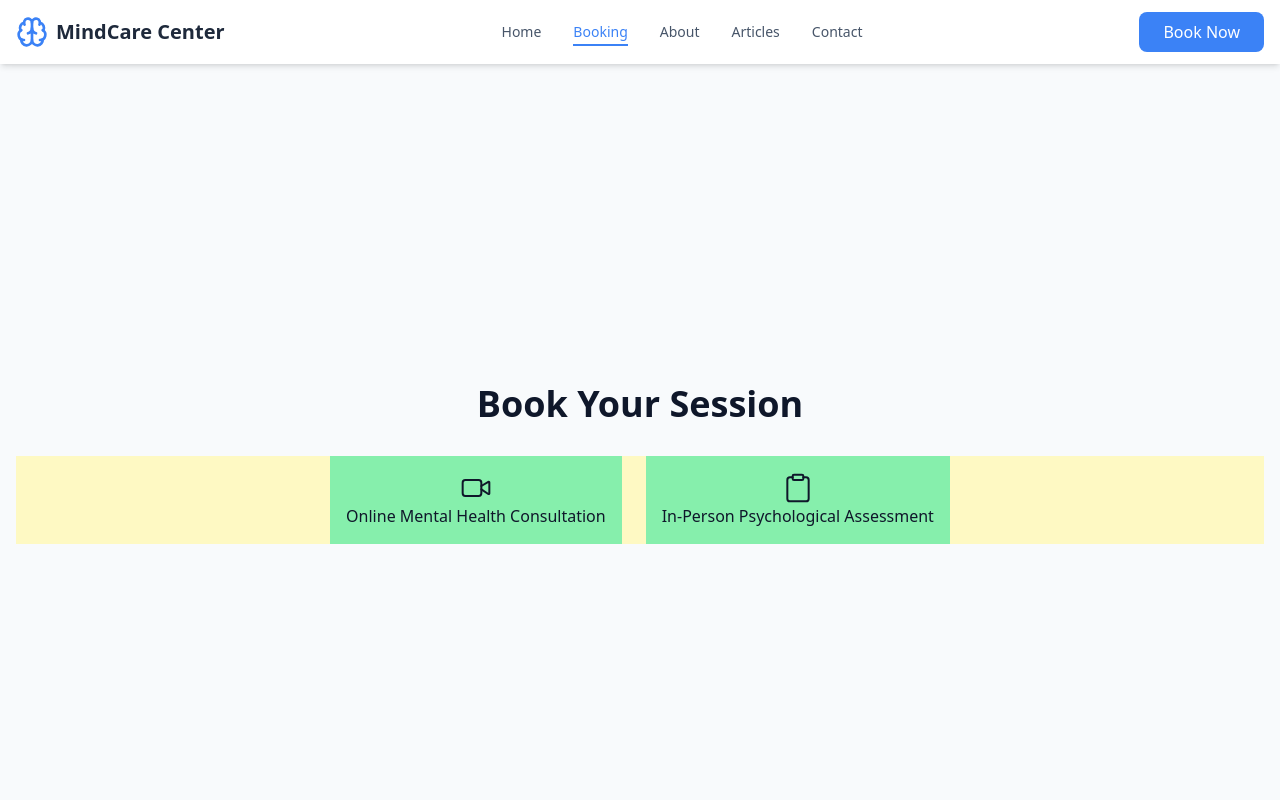
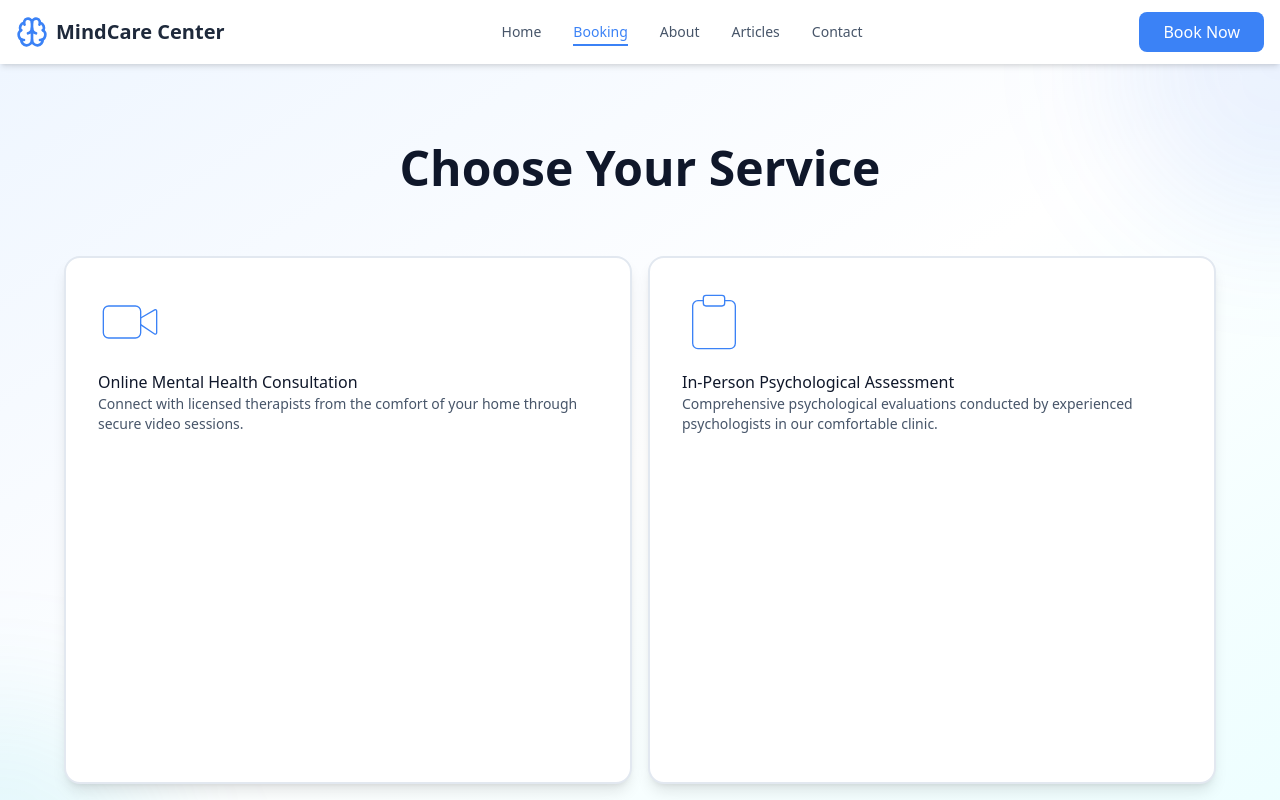
Before and after one commit to nathsycode/psych-services-center, a React (Vite) app in the folder client/: page /booking in a window 1280 px wide. Shown: the top 800 px of the page. Built offline with nearby package versions, Linux system fonts and the light colour scheme.

Commit message:
Still working on Booking

```diff
--- a/client/src/components/home/Hero.jsx
+++ b/client/src/components/home/Hero.jsx
@@ -57,13 +57,13 @@ export default function Hero() {
         </p>
         <div className="flex flex-col sm:flex-row gap-4 justify-center items-center mb-12">
           <Link
-            to="/booking"
+            to="/booking#consultation"
             className="group w-full sm:w-auto bg-primary text-white px-8 py-4 rounded-lg font-semibold hover:bg-blue-600 transition-all duration-300 hover:shadow-xl hover:scale-105 flex items-center justify-center space-x-2">
             <span>Book Online Consultation</span>
             <Video className="w-5 h-5 group-hover:rotate-12 transition-transform"></Video>
           </Link>
           <Link
-            to="/booking"
+            to="/booking#assessment"
             className="group w-full sm:w-auto bg-white text-primary border-2 border-primary px-8 py-4 rounded-lg font-semibold hover:bg-primary hover:text-white transition-all duration-300 hover:shadow-xl hover:scale-105 flex items-center justify-center space-x-2">
             <span>Schedule Assessment</span>
             <Clipboard className="w-5 h-5 group-hover:-rotate-12 transition-transform"></Clipboard>
--- a/client/src/components/home/ServicesSection.jsx
+++ b/client/src/components/home/ServicesSection.jsx
@@ -119,7 +119,7 @@ export default function ServicesSection() {
                       <div className="flex justify-between items-center">
                         <span className="text-sm font-medium">{service.duration}</span>
                         <Link
-                          to="/booking"
+                          to={`booking${service.hash}`}
                           className="inline-block bg-white text-primary px-4 py-2 rounded-lg font-semibold hover:bg-slate-100 transition-all duration-300 hover:scale-105"
                           onClick={(e) => e.stopPropagation()}
                         >
--- a/client/src/data/services.json
+++ b/client/src/data/services.json
@@ -13,7 +13,9 @@
     ],
     "duration": "50 minutes",
     "type": "online",
-    "delay": "0"
+    "delay": "0",
+    "link": "https://calendly.com/nathsycode/in-person-psychological-assessment",
+    "hash": "#consultation"
   },
   {
     "id": 2,
@@ -29,6 +31,8 @@
     ],
     "duration": "2-3 hours",
     "type": "in-person",
-    "delay": "100"
+    "delay": "100",
+    "link": "https://calendly.com/nathsycode/in-person-psychological-assessment",
+    "hash": "#assessment"
   }
 ]
--- a/client/src/pages/Booking.jsx
+++ b/client/src/pages/Booking.jsx
@@ -2,7 +2,8 @@
 // * Add Calendar
 // * Fix Visuals
 
-import { useState } from 'react';
+import { useState, useEffect } from 'react';
+import { useLocation } from 'react-router-dom';
 import servicesData from '../data/services';
 import useIO from '../hooks/useIO.js';
 import { Video, Clipboard } from 'lucide-react';
@@ -10,9 +11,10 @@ import { Video, Clipboard } from 'lucide-react';
 export default function Booking() {
   const { ref, isVisible } = useIO(0.1, null);
   const [activated, setActivated] = useState(null);
+  const location = useLocation();
 
   const toggleActivated = (id) => {
-    setActivated((prev) => (prev === id ? 0 : id));
+    setActivated((prev) => (prev === id ? null : id));
   }
 
   const iconMap = {
@@ -20,27 +22,57 @@ export default function Booking() {
     'Clipboard': Clipboard,
   }
 
+  useEffect(() => {
+    const hash = location.hash.replace('#', '');
+    if (hash === 'consultation') {
+      setActivated(1);
+    } else if (hash === 'assessment') {
+      setActivated(2);
+    }
+  }, [location]);
+
   return (
     <section
       ref={ref}
-      className="relative container h-dvh w-full flex flex-col items-center justify-center mx-auto px-4 py-16"
+      className="relative h-dvh w-full py-20 flex flex-col items-center justify-center bg-gradient-to-br from-blue-50 via-white to-cyan-50 overflow-hidden"
     >
-      <h1 className={`text-4xl font-bold text-center mb-8 transition-all duration-300 ${isVisible ? 'opacity-100 translate-y-0' : 'opacity-0 translate-y-8'}`}>Book Your Session</h1>
-      <div className='flex items-center justify-center w-full gap-2 bg-yellow-100'>
+      <div className='absolute inset-0 overflow-hidden pointer-events-none'>
+        <div className="absolute -top-40 -right-40 w-80 h-80 bg-primary/10 rounded-full blur-3xl" />
+        <div className="absolute -bottom-40 -left-40 w-80 h-80 bg-accent/10 rounded-full blur-3xl" />
+      </div>
+
+      <div className="container mx-auto px-4 mb-16 relative z-10 flex flex-col justify-center">
+        <h1 className={`text-4xl md:text-5xl font-bold text-center transition-all duration-700 ${isVisible ? 'opacity-100 translate-y-0' : 'opacity-0 translate-y-8'}`}>Choose Your Service</h1>
+      </div>
+
+      <div className='flex items-stretch justify-center gap-4 h-[600px] max-w-6xl mx-auto w-full'>
         {servicesData.map((service) => {
           const isActive = activated === service.id;
-          const Icon = iconMap[service.icon];
+          const Icon = iconMap[service.icon] || null;
 
           return (
             <div
               key={service.id}
-              className={`cursor-pointer bg-green-300 flex flex-col items-center justify-center mx-2 p-4 transition-all duration-500 ${isActive ? 'flex-[2] bg-blue-400' : 'flex[1] bg-blue-200 hover:bg-slate-300'}`}
+              className={`relative cursor-pointer rounded-2xl p-8 shadow-lg border-2 bg-green-300 transition-all duration-500 ${isActive
+                ? 'flex-[3] bg-gradient-to-br from-primary to-accent border-primary'
+                : 'flex-[1] bg-white hover:bg-slate-50 border-slate-200 hover:border-primary'}`}
               onClick={() => toggleActivated(service.id)}
             >
-              <Icon className="w-8 h-8" strokeWidth={1.5} />
+
+              <div className="h-full flex flex-col overflow-y-auto">
+                <div className={`mb-4 transition-all duration-300 ${isActive ? 'text-white' : 'text-primary'}`}>
+                  <Icon className="w-16 h-16" strokeWidth={0.5} />
+                </div>
                 <h2>{service.title}</h2>
-              {isActive && (
+                <p className={`mb-4 transition-all duration-300 ${isActive ? 'text-white/90' : 'text-slate-600'} ${!isActive && 'text-sm'}`}>
+                  {service.shortDesc}
+                </p>
+
+              </div>
+              {
+                isActive && (
                   <div>
+                    {/* <iframe src={service.link} frameborder="0" className="border-2 rounded-2xl" /> */}
                     <p className="text-center text-slate-600">{service.fullDesc}</p>
                     <ul>
                       {service.features.map((feature, idx) => (
@@ -56,6 +88,6 @@ export default function Booking() {
           )
         })}
       </div>
-    </section>
+    </section >
   );
 }
```
Lines whose indentation alone changed are shown as unchanged.
